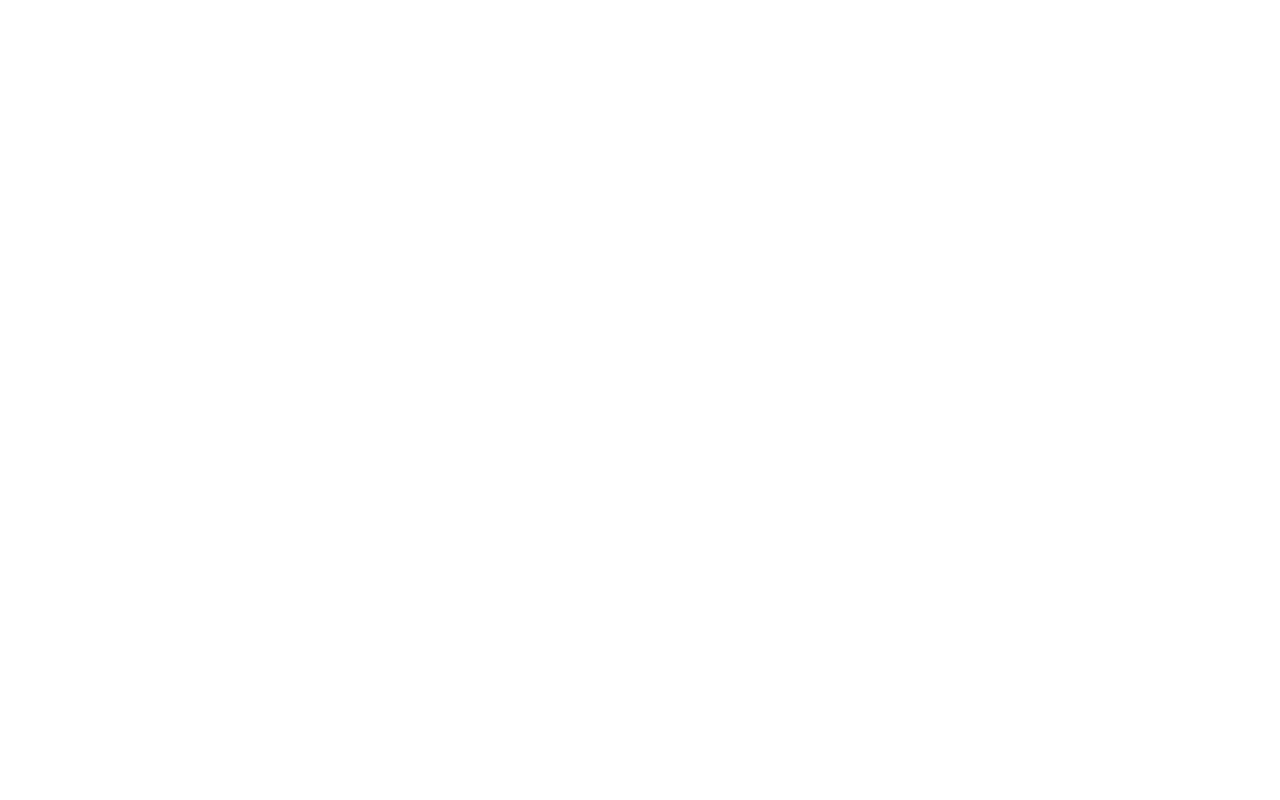
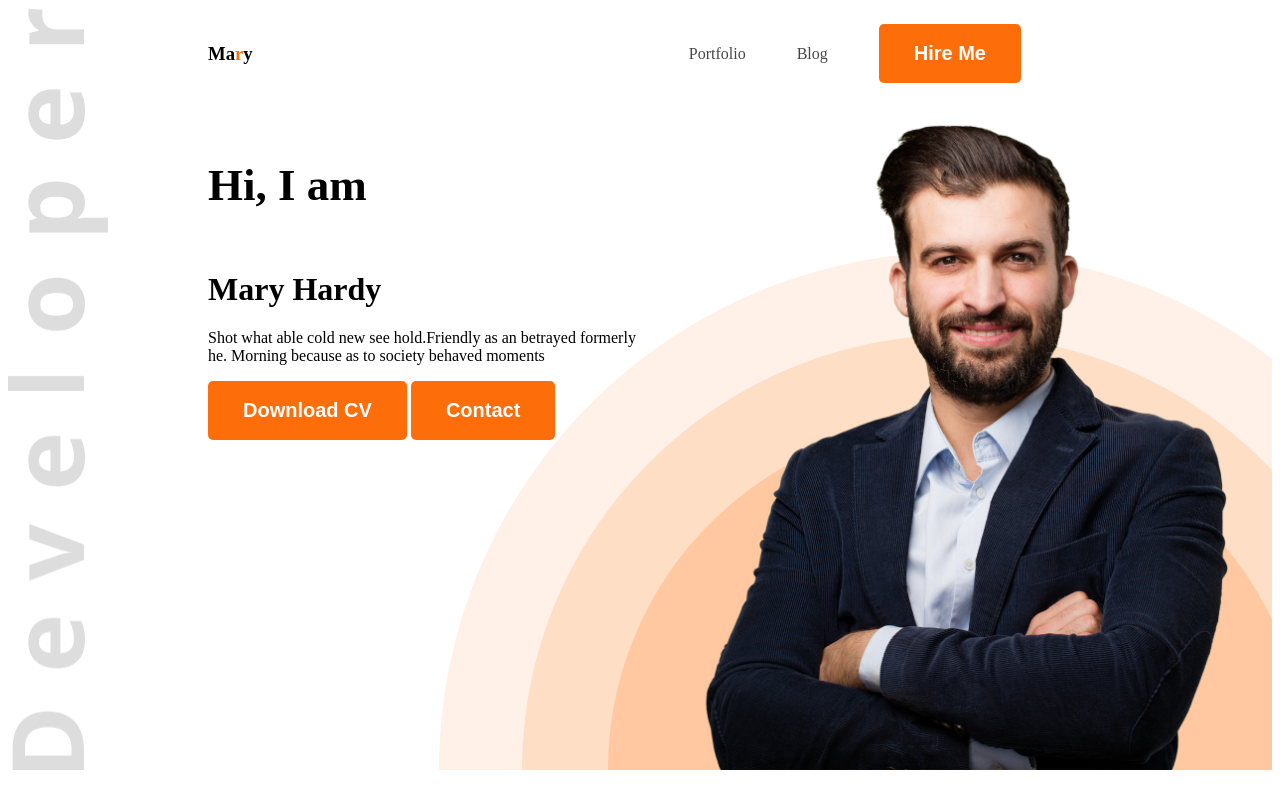
Before and after one commit to shourov1230/my-website, a plain HTML site: page index.html in a window 1280 px wide. Drawn offline with Linux system fonts and the light colour scheme.

Commit message:
added Mary

```diff
--- a/index.html
+++ b/index.html
@@ -4,10 +4,29 @@
     <meta charset="UTF-8">
     <meta name="viewport" content="width=device-width, initial-scale=1.0">
     <title>My website</title>
+    <link rel="stylesheet" href="styes.css">
 </head>
 <body>
-    <header>
+    <header class="header">
+        <nav>
+            <h3 class="nav-tit">Ma<span class="text-primary">r</span>y</h3>
+            <ul>
+                <li><a class="dark-2" href="">Portfolio</a></li>
+                <li><a class="dark-2" href="">Blog</a></li>
+                <li><a href=""><button class="bet-primary">Hire Me</button></a></li>
+            </ul>
+        </nav>
+         <div class="banner">
+            <div class="banner-content">
+            <h4 class="banner-greetings">Hi, I  am</h4>
+            <h1>Mary Hardy</h1>
+            <p class="banner-description">Shot what able cold new see hold.Friendly as an betrayed formerly he. Morning because as to society behaved moments</p>
+         <button class="bet-primary">Download CV</button>
+         <button class="bet-primary">Contact</button>
+            </div>
+            <img class="banner-profile-pic" src="images/hardy.png" alt="">
 
+         </div>
     </header>
     <main>
 
--- /dev/null
+++ b/styes.css
@@ -0,0 +1,69 @@
+.nav-title {
+    font-weight: 800;
+    font-size: 45px;
+}
+/* shared styles */
+.text-primary{
+    color: #FD6E0A;
+}
+/* Nav styles */
+nav {
+    display: flex;
+    align-items: center;
+    justify-content: space-between;
+    margin: 0 200px;
+
+}
+nav ul li {
+    list-style: none;
+    margin-right: 51px;
+}
+nav li a {
+    text-decoration: none;
+}
+.dark-2 {
+    color: #474747;
+}
+nav ul {
+    display: flex;
+    align-items: center;
+}
+.bet-primary {
+    background-color: #FD6E0A;
+    font-weight: bold;
+    border: none;
+    font-size: 20px;
+    color: white;
+    padding: 18px 35px;
+    border-radius: 5px;
+
+}
+/*banner styles */
+.banner-greetings {
+    font-size: 45px;
+    font-weight: 600px;
+
+}
+/* header */
+.header {
+    background-image: url(images/developer.png),url(images/header_bg.png);
+    background-repeat: no-repeat;
+    background-position: top left, bottom right;
+}
+.banner-title {
+    font-weight: bold;
+    font-size: 85px;
+}
+.banner-profile-pic {
+    width: 580px;
+}
+/*banner styles */
+.banner {
+    display: flex;
+    justify-content: space-between;
+    margin: 0 35px 0 200px;
+
+}
+.banner-content {
+    max-width: 580px;
+}
```
